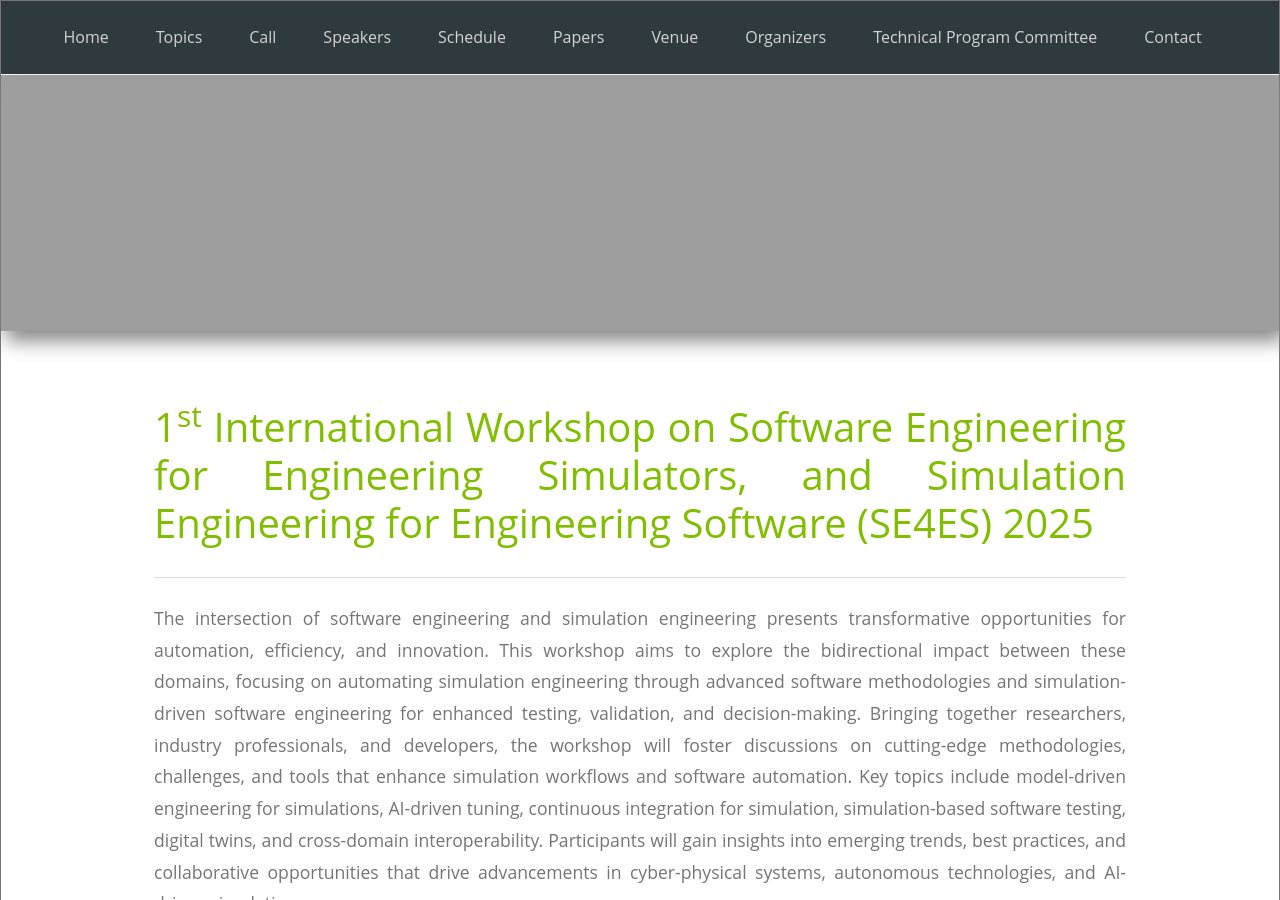
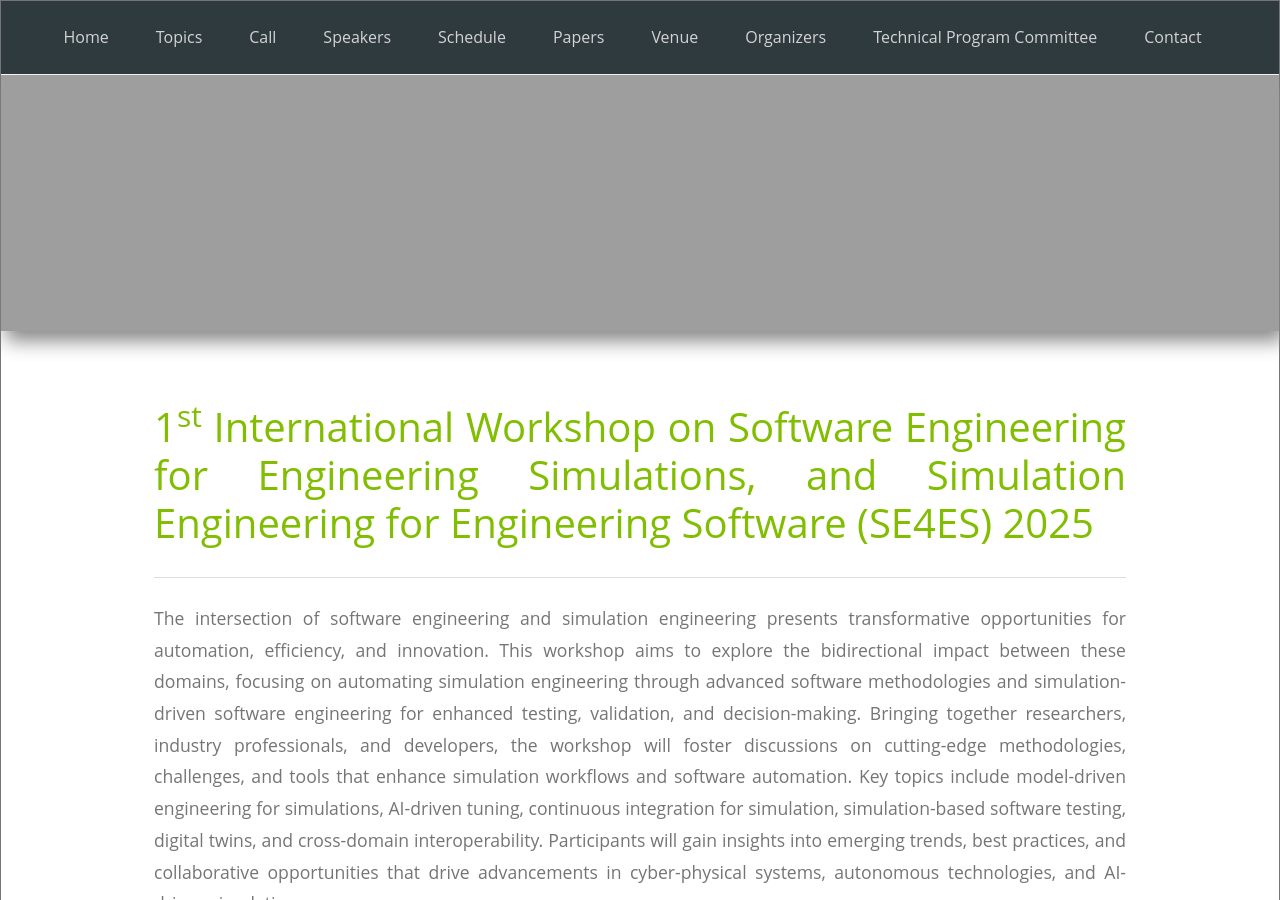
Before and after one commit to phizech/m4s.github.io, a Jekyll site: the page built from index.html, in a window 1280 px wide and 900 px high. Built offline with Jekyll 4.4.1, drawn with Linux system fonts in a browser that asks for light colours.

Commit message:
Update index.html

```diff
--- a/index.html
+++ b/index.html
@@ -11,7 +11,7 @@ has_children: true
    </head>
    <body>
       <div class="container-fluid">
-         <h1>1<sup>st</sup> International Workshop on Software Engineering for Engineering Simulators, and Simulation Engineering for Engineering Software (SE4ES) 2025</h1>
+         <h1>1<sup>st</sup> International Workshop on Software Engineering for Engineering Simulations, and Simulation Engineering for Engineering Software (SE4ES) 2025</h1>
          <!--h3>November X, 2025, Stockholm University, Stockholm, Sweden, co-located with <a href="https://poem2024.dsv.su.se">PoEM 2024</a></h3-->
          <hr />
          <p>
```
